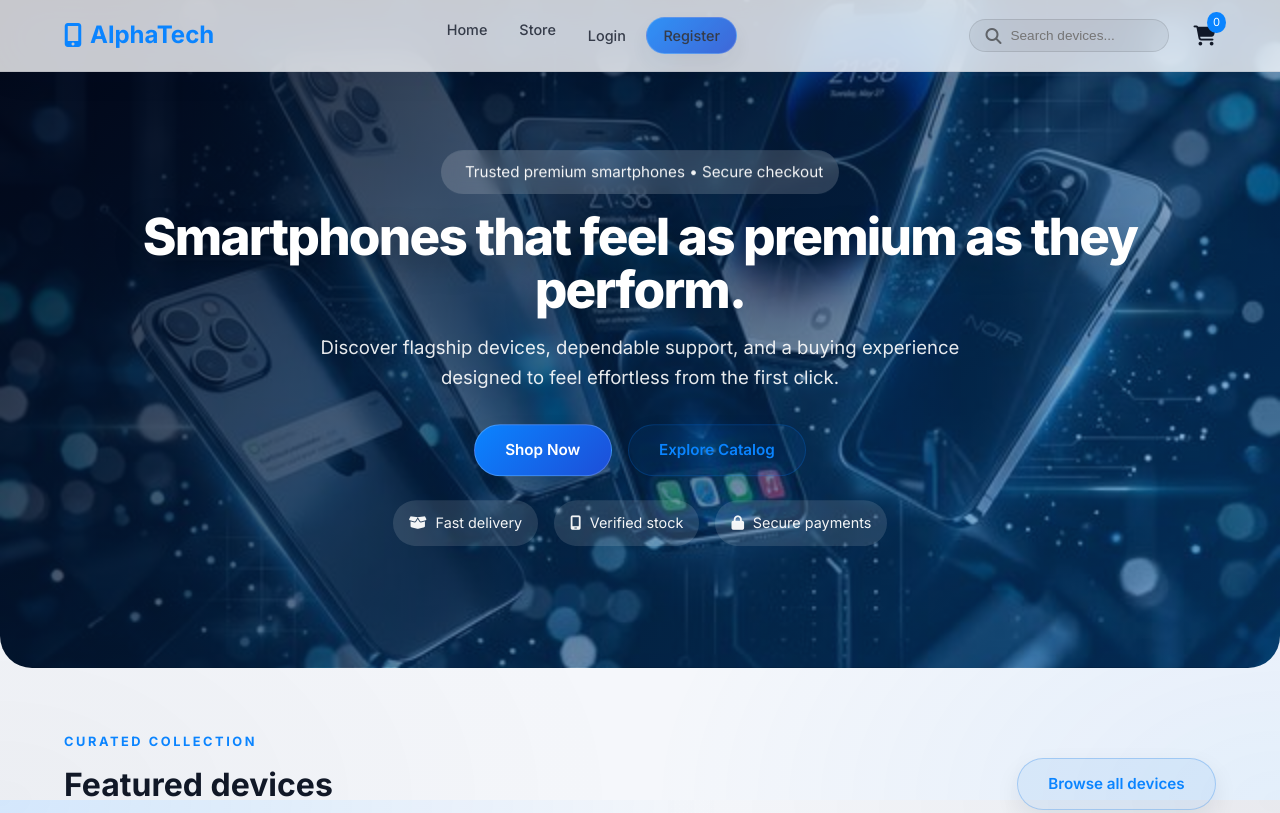
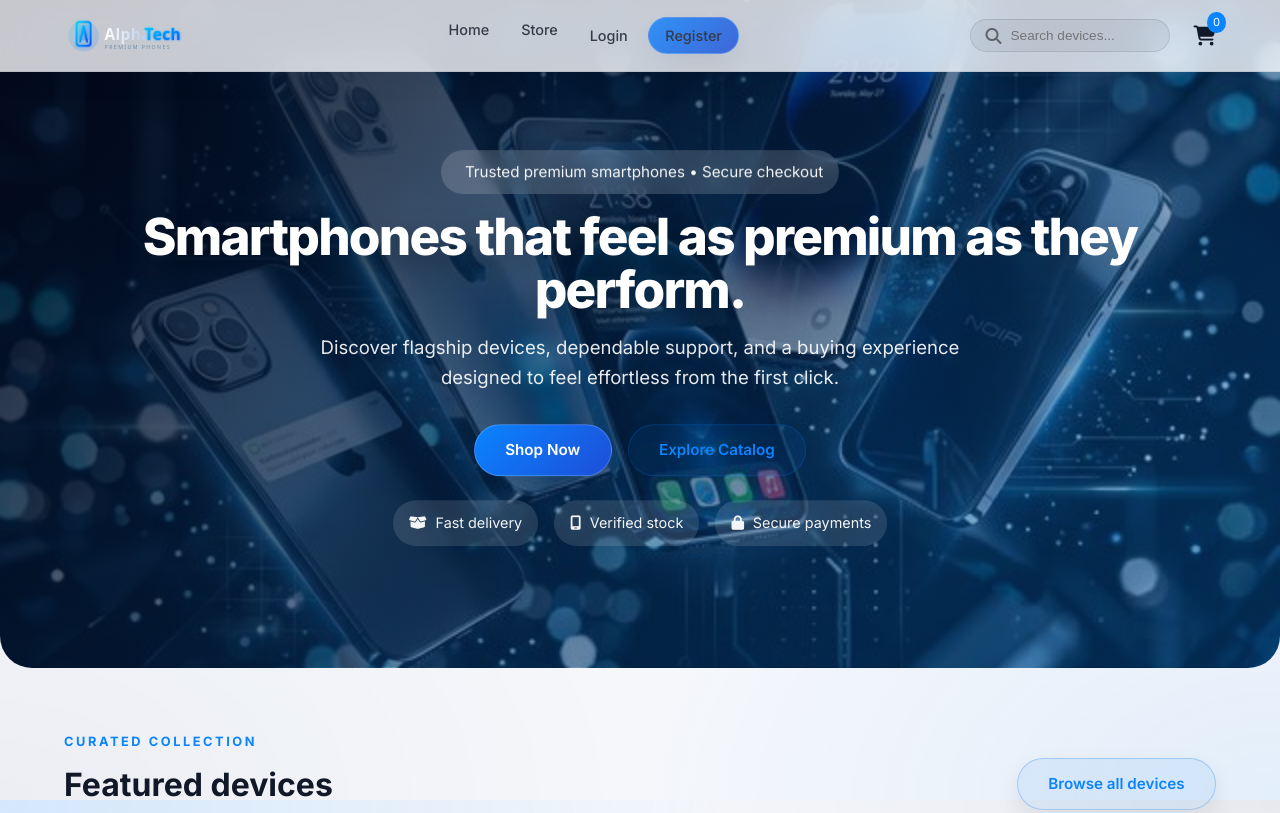
Before and after one commit to manziemmy268-hash/AlphaTech, a website: page index.html in a window 1280 px wide. Shown: the top 813 px of the page. Drawn offline with Linux system fonts and the light colour scheme; no server answers; some icons are missing.

Commit message:
Add AlphaTech SVG logo and replace text logo across all pages

```diff
--- a/index.html
+++ b/index.html
@@ -20,9 +20,7 @@
 <body>
     <nav class="navbar">
         <div class="container nav-container">
-            <a href="index.html" class="logo">
-                <i class="fas fa-mobile-alt"></i> AlphaTech
-            </a>
+            <a href="index.html" class="logo"><img src="assets/images/logo.svg" alt="AlphaTech" height="42" style="vertical-align:middle;"></a>
             <ul class="nav-links">
                 <li><a href="index.html">Home</a></li>
                 <li><a href="products.html">Store</a></li>
```
Also changed, not shown: 404.html (+1 -1 lines), cart.html (+1 -3 lines), checkout.html (+1 -3 lines), forgot-password.html (+1 -3 lines), login.html (+1 -3 lines), orders.html (+1 -3 lines), product.html (+1 -3 lines), products.html (+1 -3 lines), register.html (+1 -3 lines), reset-password.html (+1 -3 lines), settings.html (+1 -3 lines), assets/images/logo.svg (added).
